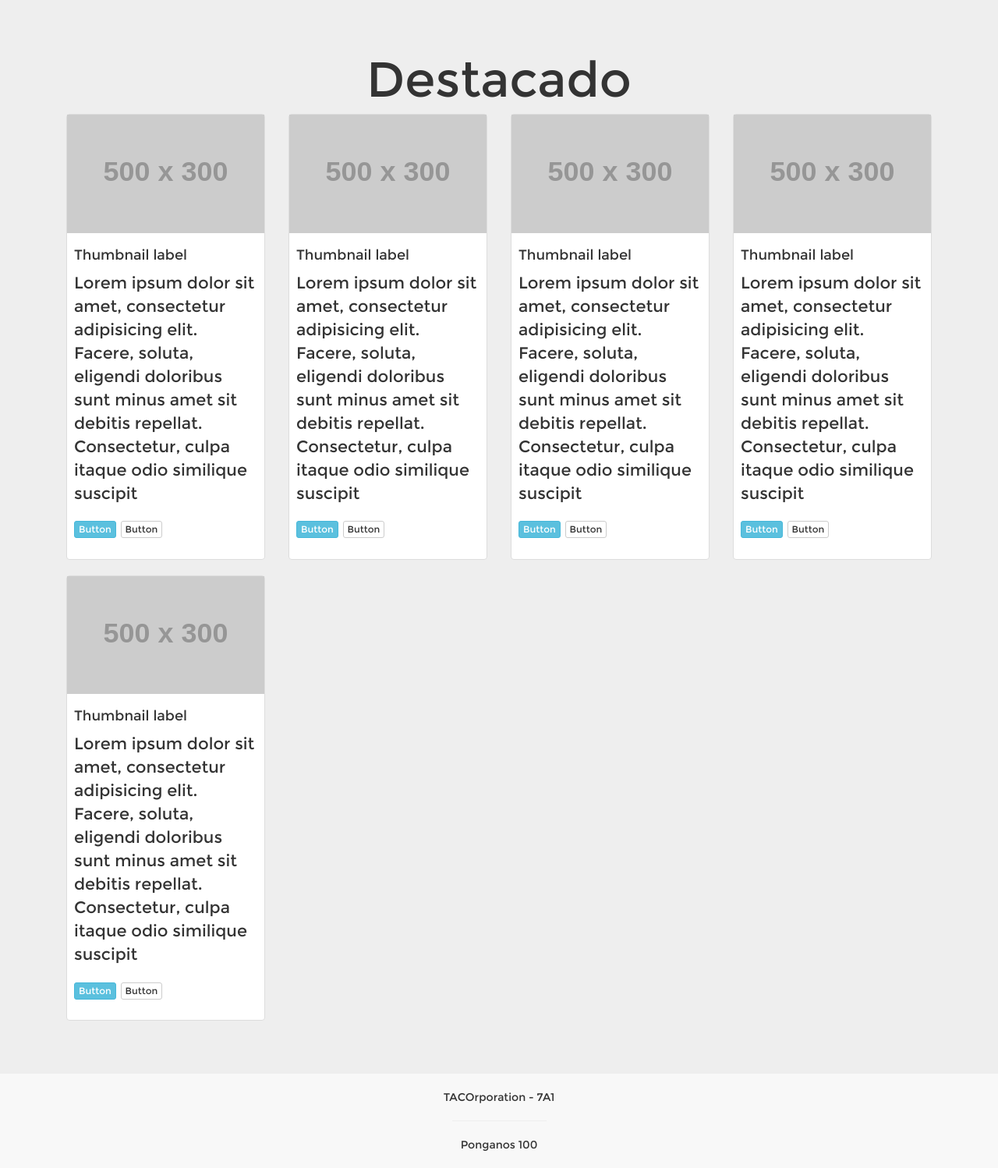
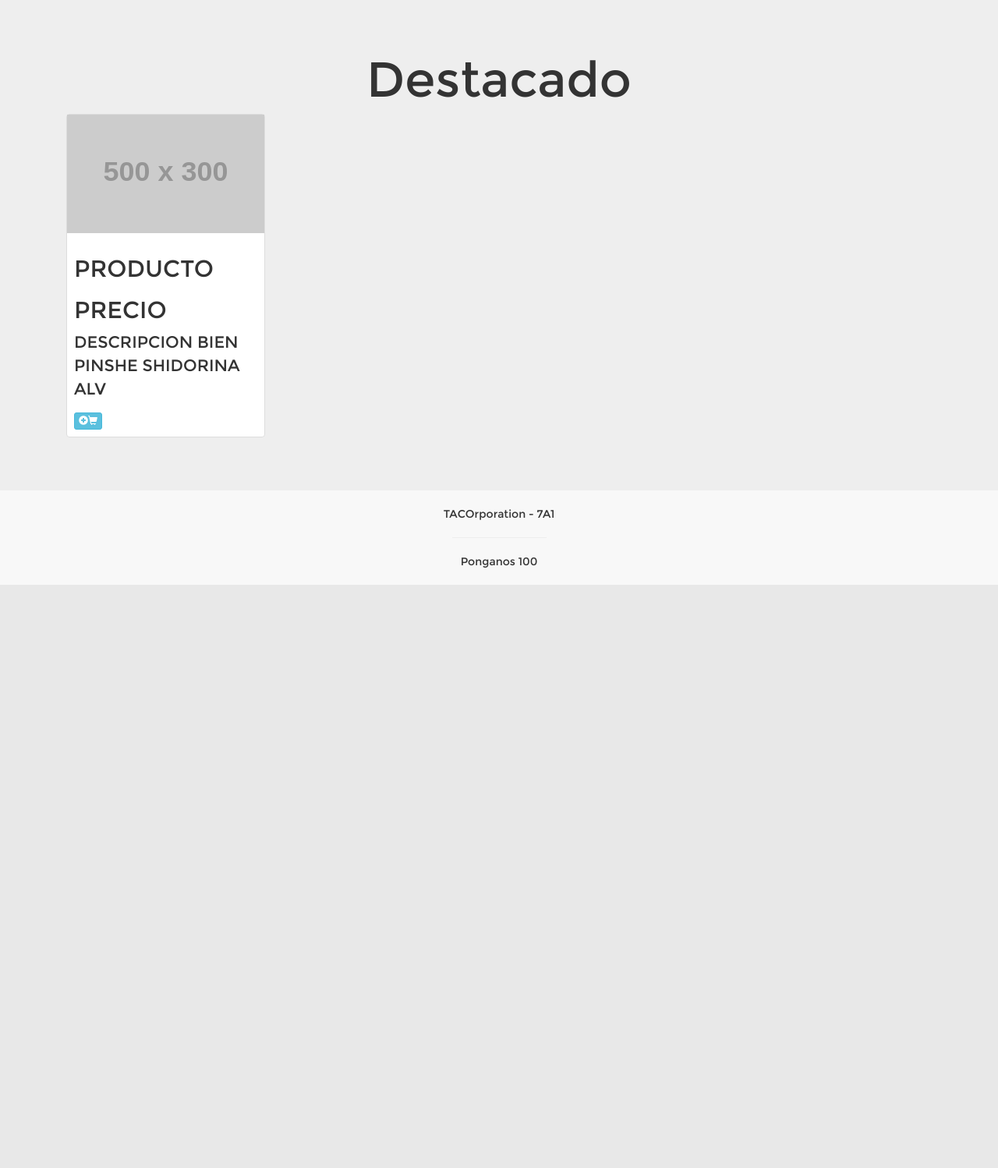
Before and after one commit to BRSADT/nuevoproyecto, a PHP site: page /Index2.php in a window 1280 px wide. Shown: the part 721-2219 px from the top of the page at 78% size. After the commit the page ends 1471 px from the top, so only its background shows below. Run offline with PHP 8.4, Linux system fonts and the light colour scheme; grey boxes labelled with a size stand in for pictures from a placeholder-image service; some libraries are stand-ins or nearby versions.

Commit message:
sadasdas

```diff
--- a/html-php/Index2.php
+++ b/html-php/Index2.php
@@ -7,6 +7,7 @@
       <meta name="viewport" content="width=device-width, user-scalable=no, initial-scale=1.0, maximum-scale=1.0, minimum-scale=1.0">
     <link rel="stylesheet" href="css/bootstrap.min.css">
     <link rel="stylesheet" href="css/estilos.css">
+        <link rel="stylesheet" href="css/fuentes.css">
   </head>
 <body>
 
@@ -113,53 +114,10 @@
     <div class="thumbnail">
       <img src="http://placehold.it/500x300" alt="">
         <div class="caption">
-          <h4>Thumbnail label</h4>
-          <p>Lorem ipsum dolor sit amet, consectetur adipisicing elit. Facere, soluta, eligendi doloribus sunt minus amet sit debitis repellat. Consectetur, culpa itaque odio similique suscipit</p>
-          <p><a href="#" class="btn btn-info btn-xs" role="button">Button</a> <a href="#" class="btn btn-default btn-xs" role="button">Button</a></p>
-      </div>
-    </div>
-  </div>
-
-  <div class="col-xs-18 col-sm-6 col-md-3">
-    <div class="thumbnail">
-      <img src="http://placehold.it/500x300" alt="">
-        <div class="caption">
-          <h4>Thumbnail label</h4>
-          <p>Lorem ipsum dolor sit amet, consectetur adipisicing elit. Facere, soluta, eligendi doloribus sunt minus amet sit debitis repellat. Consectetur, culpa itaque odio similique suscipit</p>
-          <p><a href="#" class="btn btn-info btn-xs" role="button">Button</a> <a href="#" class="btn btn-default btn-xs" role="button">Button</a></p>
-      </div>
-    </div>
-  </div>
-
-  <div class="col-xs-18 col-sm-6 col-md-3">
-    <div class="thumbnail">
-      <img src="http://placehold.it/500x300" alt="">
-        <div class="caption">
-          <h4>Thumbnail label</h4>
-          <p>Lorem ipsum dolor sit amet, consectetur adipisicing elit. Facere, soluta, eligendi doloribus sunt minus amet sit debitis repellat. Consectetur, culpa itaque odio similique suscipit</p>
-          <p><a href="#" class="btn btn-info btn-xs" role="button">Button</a> <a href="#" class="btn btn-default btn-xs" role="button">Button</a></p>
-      </div>
-    </div>
-  </div>
-
-  <div class="col-xs-18 col-sm-6 col-md-3">
-    <div class="thumbnail">
-      <img src="http://placehold.it/500x300" alt="">
-        <div class="caption">
-          <h4>Thumbnail label</h4>
-          <p>Lorem ipsum dolor sit amet, consectetur adipisicing elit. Facere, soluta, eligendi doloribus sunt minus amet sit debitis repellat. Consectetur, culpa itaque odio similique suscipit</p>
-          <p><a href="#" class="btn btn-info btn-xs" role="button">Button</a> <a href="#" class="btn btn-default btn-xs" role="button">Button</a></p>
-      </div>
-    </div>
-  </div>
-
-  <div class="col-xs-18 col-sm-6 col-md-3">
-    <div class="thumbnail">
-      <img src="http://placehold.it/500x300" alt="">
-        <div class="caption">
-          <h4>Thumbnail label</h4>
-          <p>Lorem ipsum dolor sit amet, consectetur adipisicing elit. Facere, soluta, eligendi doloribus sunt minus amet sit debitis repellat. Consectetur, culpa itaque odio similique suscipit</p>
-          <p><a href="#" class="btn btn-info btn-xs" role="button">Button</a> <a href="#" class="btn btn-default btn-xs" role="button">Button</a></p>
+          <h2>PRODUCTO</h2>
+          <h2>PRECIO</h2>
+          <p>DESCRIPCION BIEN PINSHE SHIDORINA ALV</p>
+          <a href="#" class="btn btn-info btn-xs" role="button"><span class="glyphicon glyphicon-plus-sign"></span><span class="glyphicon glyphicon-shopping-cart"></span></a>
       </div>
     </div>
   </div>
--- a/html-php/css/estilos.css
+++ b/html-php/css/estilos.css
@@ -1,3 +1,9 @@
+*{
+  font-family: 'Montserrat', sans-serif;
+}
+
+/*Jumbotron*/
+
 .jumbotron h1{
   text-align: center;
 }
@@ -6,17 +12,19 @@
   margin-bottom: 0;
 }
 
-@font-face {
-  font-family: 'Montserrat';
-  font-style: normal;
-  font-weight: 400;
-  src: local('Montserrat-Regular'), url(../fonts/zhcz-_WihjSQC0oHJ9TCYPk_vArhqVIZ0nv9q090hN8.woff2) format('woff2');
-  unicode-range: U+0000-00FF, U+0131, U+0152-0153, U+02C6, U+02DA, U+02DC, U+2000-206F, U+2074, U+20AC, U+2212, U+2215, U+E0FF, U+EFFD, U+F000;
+/*PRODUCTOS*/
+
+.thumbnail {
+    position: relative;
+    padding: 0px;
+    margin-bottom: 20px;
 }
 
-*{
-  font-family: 'Montserrat', sans-serif;
+.thumbnail img {
+    width: 100%;
 }
+
+/*FOOTER*/
 
 footer {
       text-align: center;
@@ -27,13 +35,3 @@ footer {
 footer hr{
  width: 10%;
 }
-
-.thumbnail {
-    position: relative;
-    padding: 0px;
-    margin-bottom: 20px;
-}
-
-.thumbnail img {
-    width: 100%;
-}
--- /dev/null
+++ b/html-php/css/fuentes.css
@@ -0,0 +1,7 @@
+@font-face {
+  font-family: 'Montserrat';
+  font-style: normal;
+  font-weight: 400;
+  src: local('Montserrat-Regular'), url(../fonts/zhcz-_WihjSQC0oHJ9TCYPk_vArhqVIZ0nv9q090hN8.woff2) format('woff2');
+  unicode-range: U+0000-00FF, U+0131, U+0152-0153, U+02C6, U+02DA, U+02DC, U+2000-206F, U+2074, U+20AC, U+2212, U+2215, U+E0FF, U+EFFD, U+F000;
+}
```
